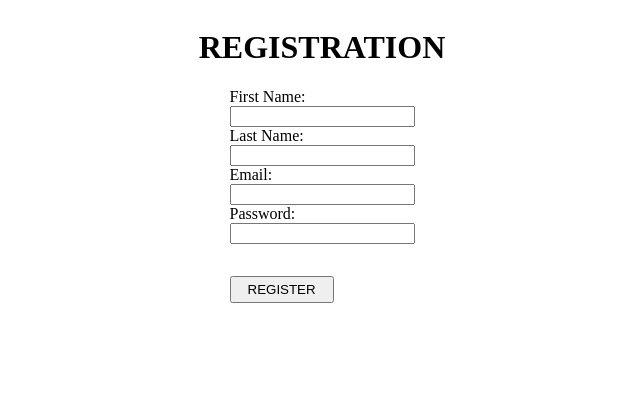
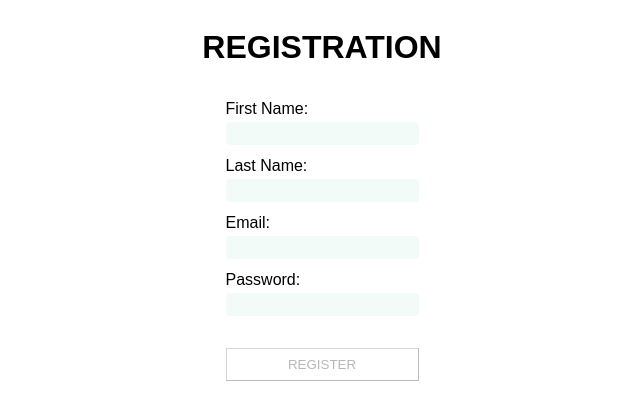
Before and after one commit to gitdeepsingh/budge, an Angular app: page / in a window 1280 px wide. Shown: the top 420 px of the page, without its empty margins (318-958 px from the left). Built offline with nearby package versions, Linux system fonts and the light colour scheme.

Commit message:
registration-validations and styles

```diff
--- a/src/app/app.component.css
+++ b/src/app/app.component.css
@@ -0,0 +1,3 @@
+* {
+    font-family: Arial, Helvetica, sans-serif;
+}
--- a/src/app/registration/registration.component.css
+++ b/src/app/registration/registration.component.css
@@ -8,11 +8,44 @@
     flex-direction: column;
     align-items: baseline;
 }
+.regist-form label {
+    margin-top: 0.75rem;
+    margin-bottom: 0.25rem;
+}
+.regist-form input {
+    padding: 0.25rem 0.5rem;
+    background-color : #f3fbf9;
+    border: none;
+    border-radius: 0.25rem;
+    outline: none;
+}
 .regist-form input {
     max-width: 25vw;
 }
 .regist-btn {
     margin-top: 2rem;
-    padding: 0.25rem 1rem;
     cursor: pointer;
+    outline: none;
+    background: transparent;
+    border-width: 1px;
+    padding: 0.5rem 0;
+    width: 100%;
 }
+.regist-btn:disabled {
+    pointer-events: none;
+}
+.regist-btn:hover, regist-btn:focus, regist-btn:active {
+    background: #30ddb2;
+    border: none;
+    border-color: #30ddb2;
+    color: #fff;
+    font-weight: bold;
+}
+.error-validations {
+    color: #e71717;;
+    font-size: 0.75rem;
+    padding: 0 0 0.25rem 0;
+}
+.errors-wrapper {
+    width: 90%;
+}
--- a/src/app/registration/registration.component.html
+++ b/src/app/registration/registration.component.html
@@ -1,17 +1,39 @@
 <div class="wrapper-registration">
     <h1>REGISTRATION</h1>
     <form class="regist-form" [formGroup]="registerForm" (ngSubmit)="onSubmit()">
-        <label for="firtname">First Name: </label>
-        <input type="text" id="firtname" formControlName="firstName" />
+        <label for="firstname">First Name: </label>
+        <input type="text" id="firstname" autocomplete="off" formControlName="firstName" />
+        <div class="errors-wrapper" [hidden]="firstName.valid || firstName.untouched">
+            <div class="error-validations" [hidden]="!firstName.hasError('required')">
+                First Name is required.
+            </div>
+            <div class="error-validations" [hidden]="!firstName.hasError('minlength')">
+                First Name must be 3 characters long.
+            </div>
+        </div>
 
         <label for="lasname">Last Name: </label>
         <input type="text" id="lastname" formControlName="lastName" />
 
         <label for="email">Email: </label>
-        <input type="email" id="email" formControlName="email" />
+        <input type="email" id="email" autocomplete="off" formControlName="email" />
+        <div class="errors-wrapper" [hidden]="email.valid || email.untouched">
+            <div class="error-validations" [hidden]="!email.hasError('required')">
+                Email is required.
+            </div>
+        </div>
 
         <label for="passphrase">Password: </label>
-        <input type="password" id="passphrase" formControlName="passphrase" />
+        <input type="password" id="passphrase" autocomplete="off" formControlName="passphrase" />
+        <div class="errors-wrapper" [hidden]="passphrase.valid || passphrase.untouched">
+            <div class="error-validations" [hidden]="!passphrase.hasError('required')">
+                Password is required.
+            </div>
+            <div class="error-validations" [hidden]="!passphrase.hasError('minlength')">
+                Password must be 6 characters long.
+            </div>
+        </div>
+
 
         <button class="regist-btn" type="submit" [disabled]="!registerForm.valid">REGISTER</button>
     </form>
--- a/src/app/registration/registration.component.ts
+++ b/src/app/registration/registration.component.ts
@@ -1,5 +1,5 @@
 import { Component, OnInit } from '@angular/core';
-import { FormControl, FormGroup, Validators } from '@angular/forms';
+import { FormControl, FormGroup, FormBuilder, Validators } from '@angular/forms';
 
 @Component({
   selector: 'app-registration',
@@ -8,19 +8,26 @@ import { FormControl, FormGroup, Validators } from '@angular/forms';
 })
 export class RegistrationComponent implements OnInit {
 
-  constructor() { }
-  public registerForm = new FormGroup({
-    firstName: new FormControl(''),
-    lastName: new FormControl(''),
-    email: new FormControl(''),
-    passphrase: new FormControl(''),
-  })
+  constructor(private fb: FormBuilder) { }
+
+  firstName = new FormControl('', [Validators.required, Validators.minLength(3)]);
+  lastName = new FormControl('');
+  email = new FormControl('', [Validators.required]);
+  passphrase = new FormControl('', [Validators.required, Validators.minLength(6)]);
+
+  public registerForm = this.fb.group({
+    firstName: this.firstName,
+    lastName: this.lastName,
+    email: this.email,
+    passphrase: this.passphrase
+  });
 
   ngOnInit(): void {
   }
 
   onSubmit(): void {
     console.log('===', this.registerForm.value)
+    this.registerForm.reset();
   }
 
 }
```
